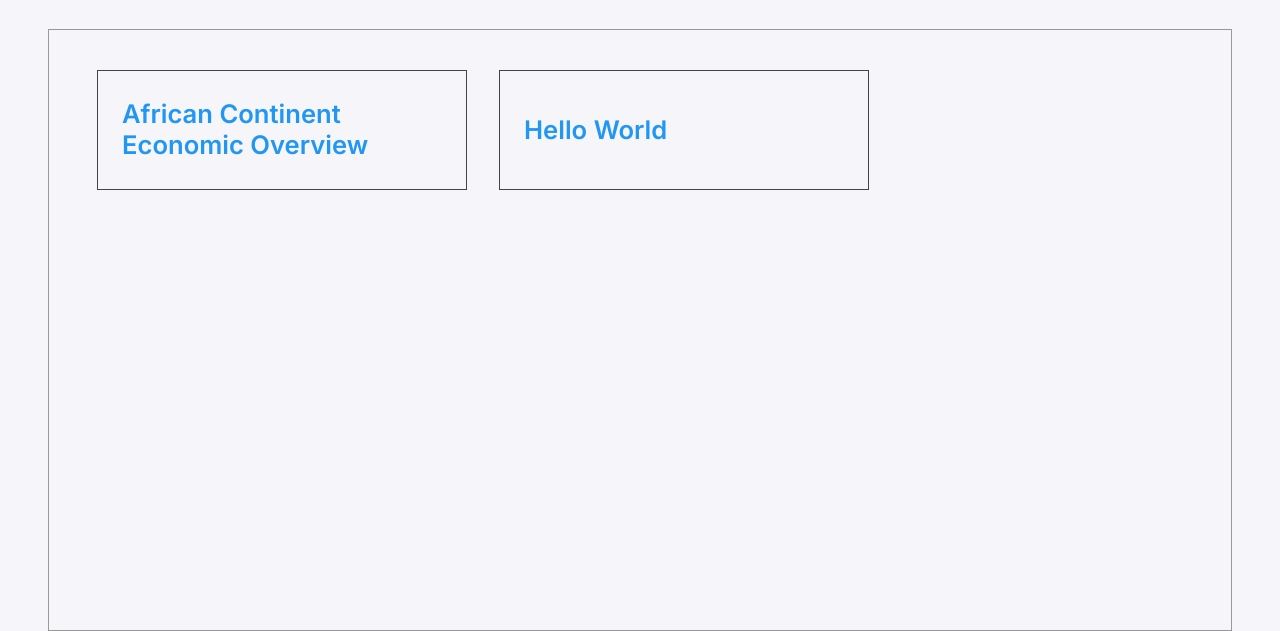
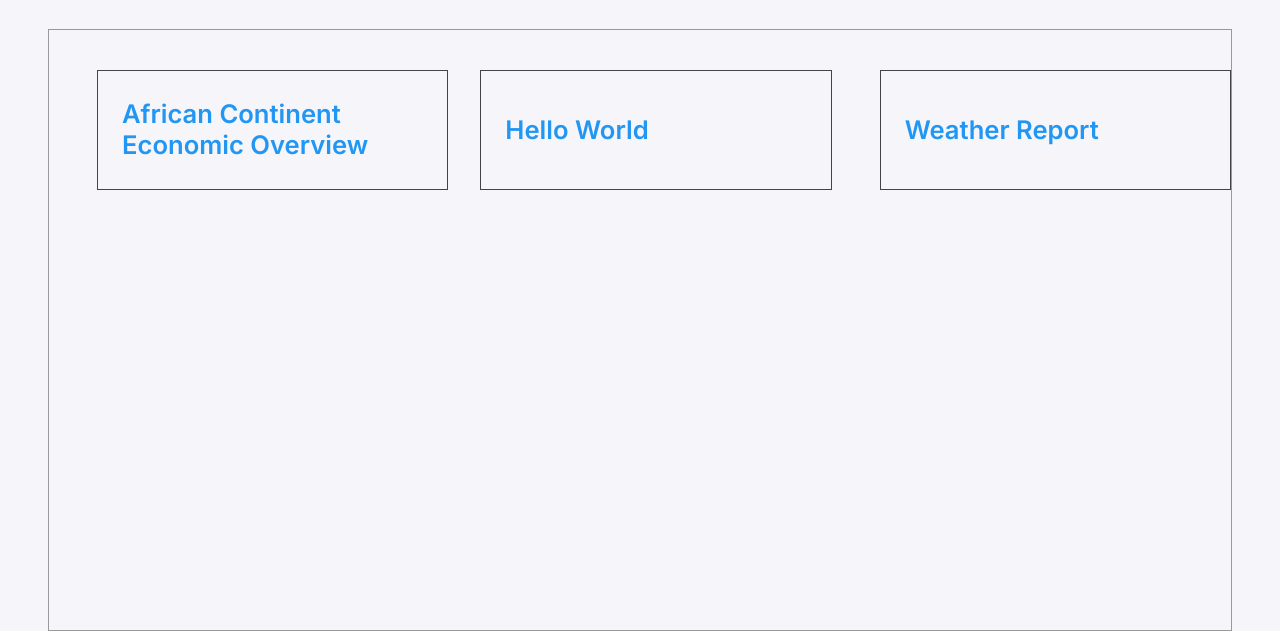
Before and after one commit to Lake-Indigo/sunburstchart, a plain HTML site: page index.html in a window 1280 px wide. Shown: the part 179-810 px from the top of the page. Drawn offline with Linux system fonts and the light colour scheme; a web font is replaced by a local one.

Commit message:
added weather.html page

```diff
--- a/index.html
+++ b/index.html
@@ -15,6 +15,9 @@
         <div class="explorations-card">
             <a class="explorations-link" href="hello.html">Hello World</a>
         </div>
+        <div class="explorations-card">
+            <a class="explorations-link" href="weather.html">Weather Report</a>
+        </div>
     </div>
 </body>
 </html>
```
Also changed, not shown: weather.html (added).
